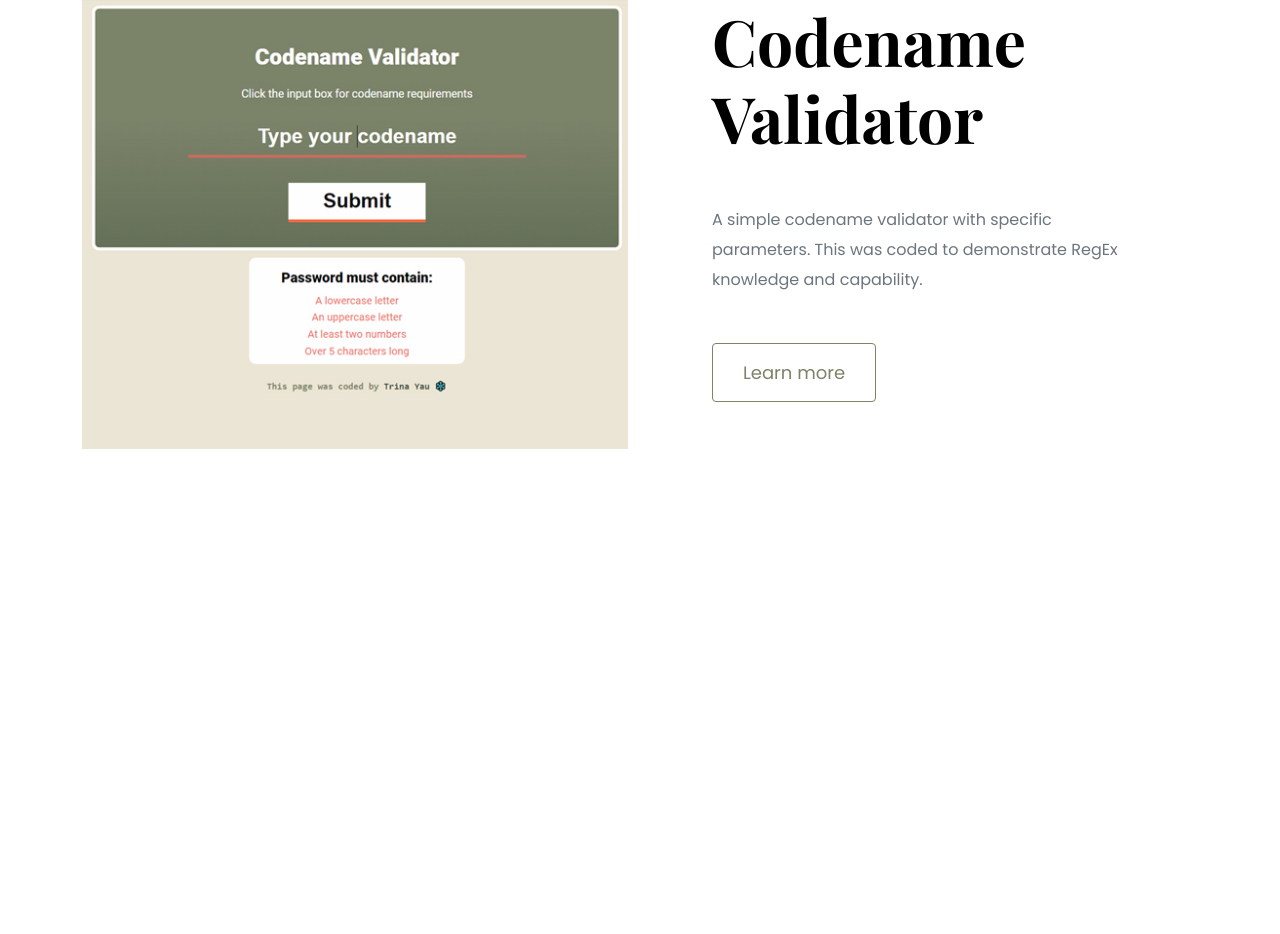
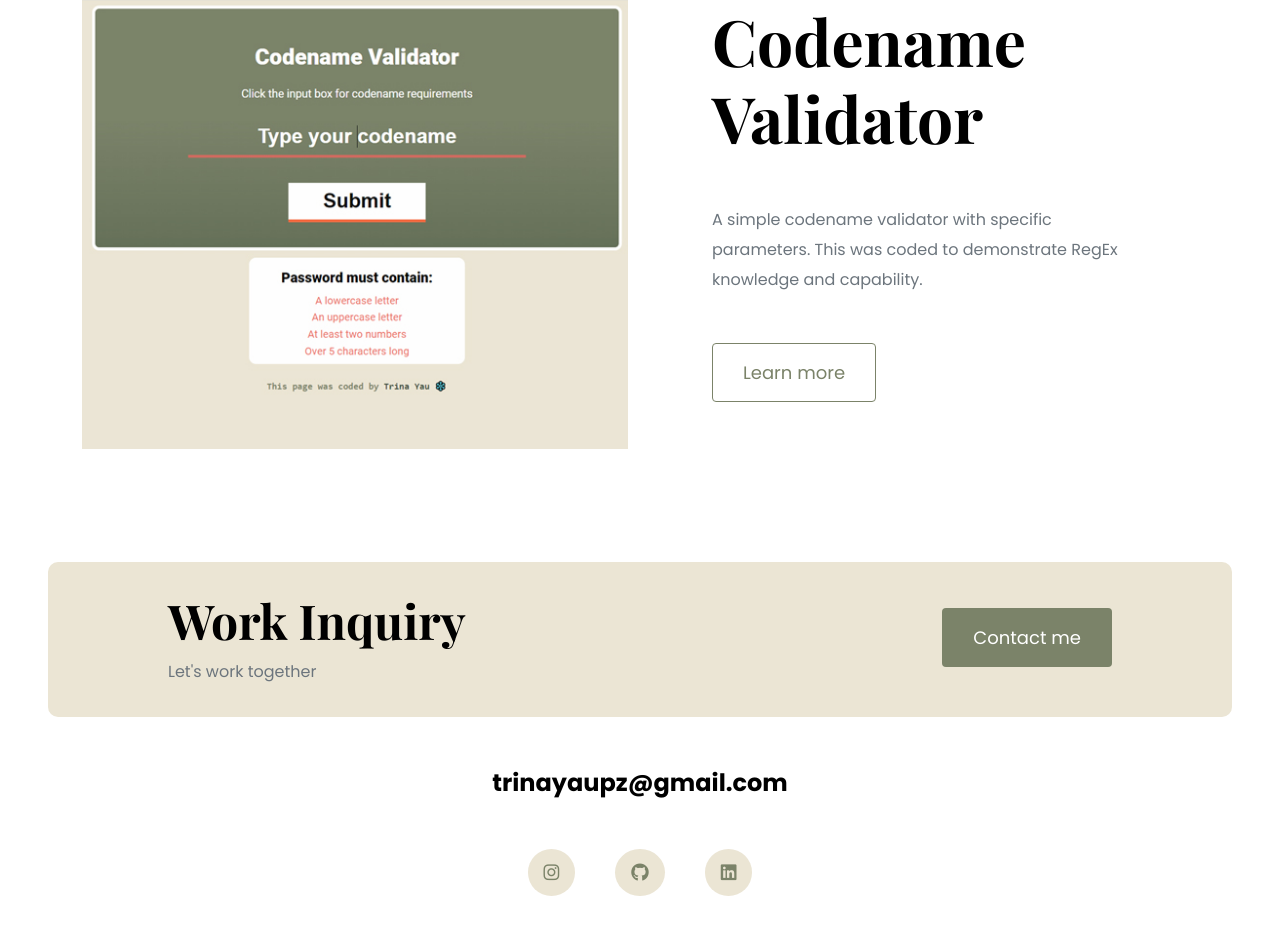
Before and after one commit to trinayau/Portfolio-Website, a plain HTML site: page index.html in a window 1280 px wide. Shown: the part 2357-3291 px from the top of the page. Before the commit the page ends 2907 px from the top, so only its background shows below. Drawn offline with nearby package versions, Linux system fonts and the light colour scheme.

Commit message:
Added footer with social links

```diff
--- a/index.html
+++ b/index.html
@@ -130,5 +130,24 @@
         </div>
       </div>
     </div>
+    <footer>
+      <div class="contact-box d-flex justify-content-between m-5">
+        <div>
+        <h4>Work Inquiry</h4>
+        <p class="text-muted">Let's work together</p>
+        </div>
+        <div>
+        <a href="http://" target="_blank" class="btn btn-branding d-none d-md-flex mt-3">Contact me</a>
+        </div>
+      </div>
+      <div class="d-flex justify-content-center">
+      <a href="mailto:trinayaupz@gmail.com" class="email-link mb-5">trinayaupz@gmail.com</a>
+      </div>
+      <div class="social-links d-flex justify-content-center">
+        <a href="https://www.instagram.com/trina.codes/" target="_blank"><i class="fa-brands fa-instagram"></i></a>
+        <a href="https://github.com/trinayau" target="_blank"><i class="fa-brands fa-github"></i></a>
+        <a href="https://www.linkedin.com/in/trina-yau/" target="_blank"><i class="fa-brands fa-linkedin"></i></a>
+      </div>
+    </footer>
   </body>
 </html>
--- a/src/styles.css
+++ b/src/styles.css
@@ -28,6 +28,9 @@ h2 {
   font-size: 64px;
 }
 
+h4 {
+  font-size: 48px;
+}
 p {
   font-weight: normal;
   font-size: 16px;
@@ -102,6 +105,47 @@ nav a:hover {
   color: var(--branding-colour);
   transition: all 100ms ease-in-out;
 }
+
+footer {
+  margin: 60px 0;
+}
+
+footer .contact-box {
+  background: var(--secondary-colour);
+  padding: 30px 120px;
+  border-radius: 10px;
+}
+
+footer .contact-box p {
+  margin: 0;
+}
+
+footer .email-link {
+  text-decoration: none;
+  color: black;
+  font-size: 24px;
+  text-align: center;
+  font-weight: bold;
+}
+
+footer .email-link:hover {
+  color: var(--branding-colour);
+}
+
+footer .social-links a {
+  margin: 0 20px;
+  color: var(--branding-colour);
+  background: var(--secondary-colour);
+  padding: 10px 16px;
+  font-size: 18px;
+  border-radius: 50%;
+  transition: all 100ms ease-in-out;
+}
+
+footer .social-links a:hover {
+  color: white;
+  background: var(--branding-colour);
+}
 .portrait {
   border-radius: 4px;
 }
@@ -144,6 +188,10 @@ nav a:hover {
     font-size: 40px;
     line-height: 1;
   }
+
+  h4 {
+    font-size: 26px;
+  }
   .project-description {
     padding: 0;
     text-align: center;
@@ -151,6 +199,10 @@ nav a:hover {
 
   nav a {
     font-size: 12px;
+  }
+
+  .btn {
+    font-size: 18px;
   }
 
   .hero {
@@ -161,4 +213,10 @@ nav a:hover {
     text-align: center;
     padding: 0;
   }
+
+  footer .contact-box {
+    background: var(--secondary-colour);
+    padding: 30px;
+    border-radius: 10px;
+  }
 }
```
